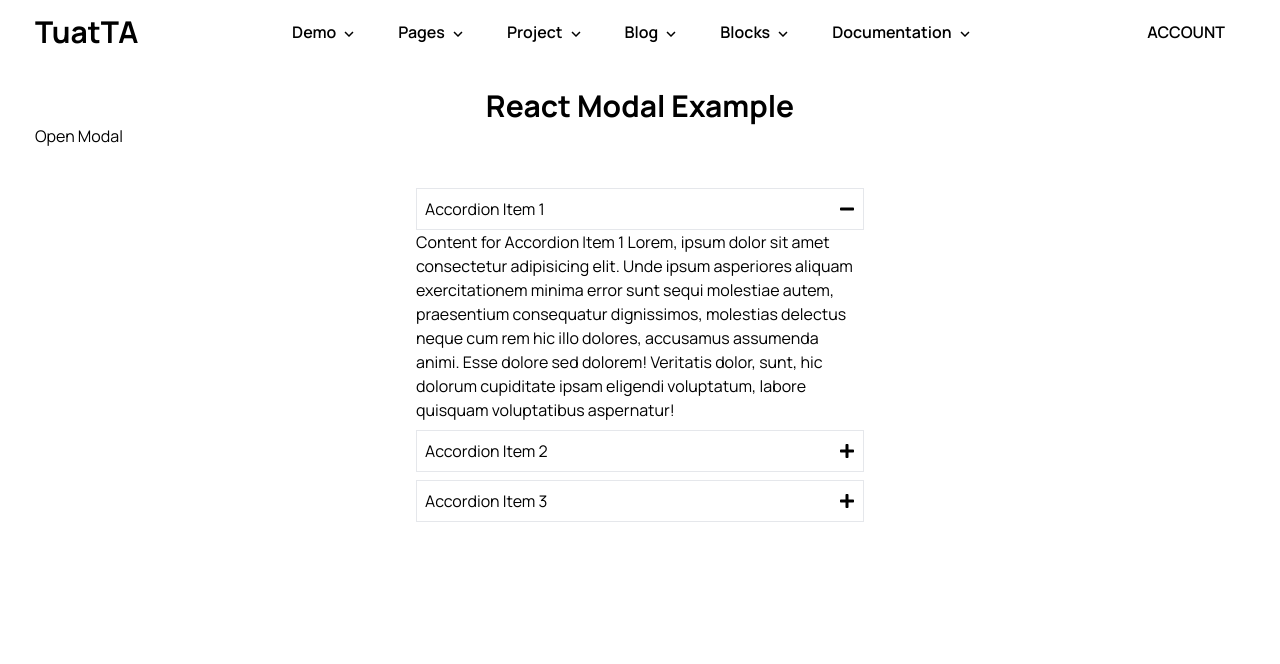
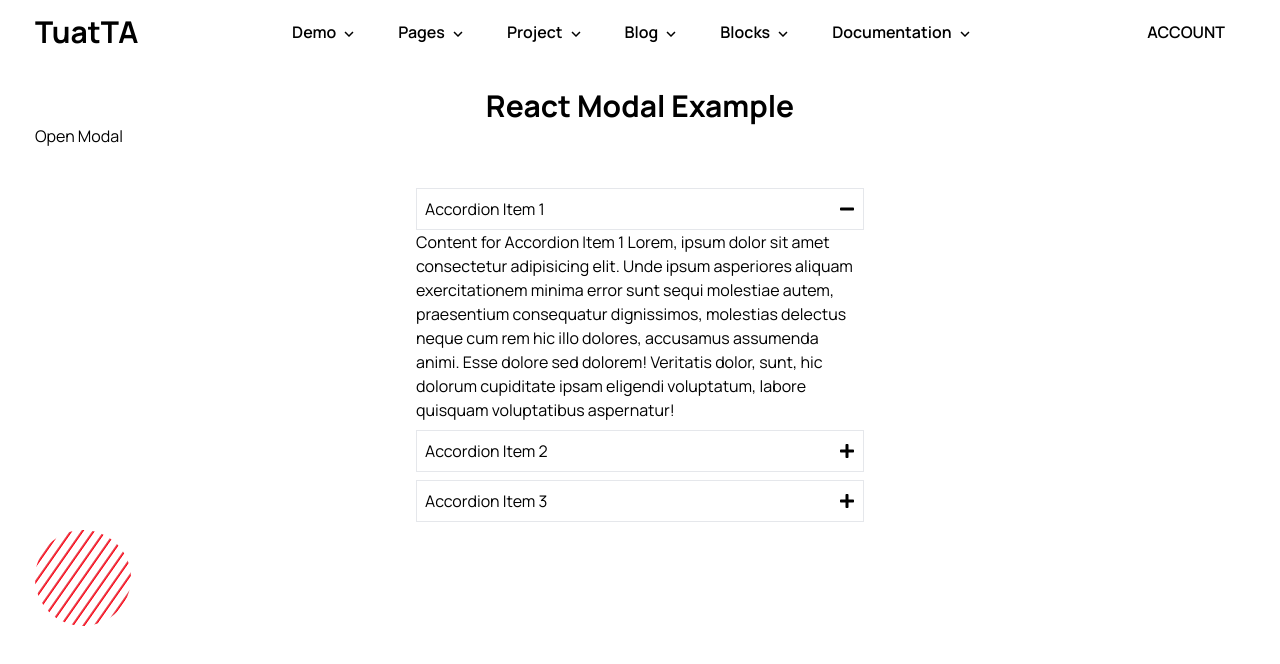
Before and after one commit to smshaown/multipurpose-project, a React (Vite) app: page / in a window 1280 px wide. Shown: the top 664 px of the page. Built offline with nearby package versions, Linux system fonts and the light colour scheme.

Commit message:
Home dome section added

```diff
--- a/src/components/DemoSection/HomeDemo.jsx
+++ b/src/components/DemoSection/HomeDemo.jsx
@@ -1,12 +1,14 @@
 import React from 'react';
 import { Modals } from '../BlocksSection/Modals/Modals';
 import Accordion from '../../SameSection/Accordion/Accordion';
+import { ShapeDoc } from '../PagesSection/About/About1/ShapeDoc';
 
 const HomeDemo = () => {
     return (
         <div className='myContainer'>
             <Modals />
             <Accordion />
+            <ShapeDoc />
         </div>
     );
 };
--- a/src/components/PagesSection/About/About1/About1.jsx
+++ b/src/components/PagesSection/About/About1/About1.jsx
@@ -3,6 +3,7 @@ import { AboutBanner } from './AboutBanner'
 import { WhoAreWe } from './WhoAreWe'
 import { WorkingStepsSection } from './WorkingStepsSection'
 import { TestimonialSlider } from './TestimonialSlider'
+import { ShapeDoc } from './ShapeDoc'
 
 export const About1 = () => {
   return (
@@ -10,7 +11,8 @@ export const About1 = () => {
       <AboutBanner />
       <WhoAreWe />
       <WorkingStepsSection />
-      <TestimonialSlider />
+      {/* <TestimonialSlider /> */}
+      {/* <ShapeDoc /> */}
     </div>
   )
 }
--- /dev/null
+++ b/src/components/PagesSection/About/About1/ShapeDoc.jsx
@@ -0,0 +1,10 @@
+import React from 'react'
+
+export const ShapeDoc = () => {
+  return (
+    <div className='w-[6rem] h-[6rem] rounded-full' style={{background: "repeating-linear-gradient(-55deg,hsla(0,0%,100%,0) .8px,#ff0012 1.6px,#e2626b 3px,hsla(0,0%,100%,0) 3.8px,hsla(0,0%,100%,0) 10px)"
+    }}>
+
+    </div>
+  )
+}
```
